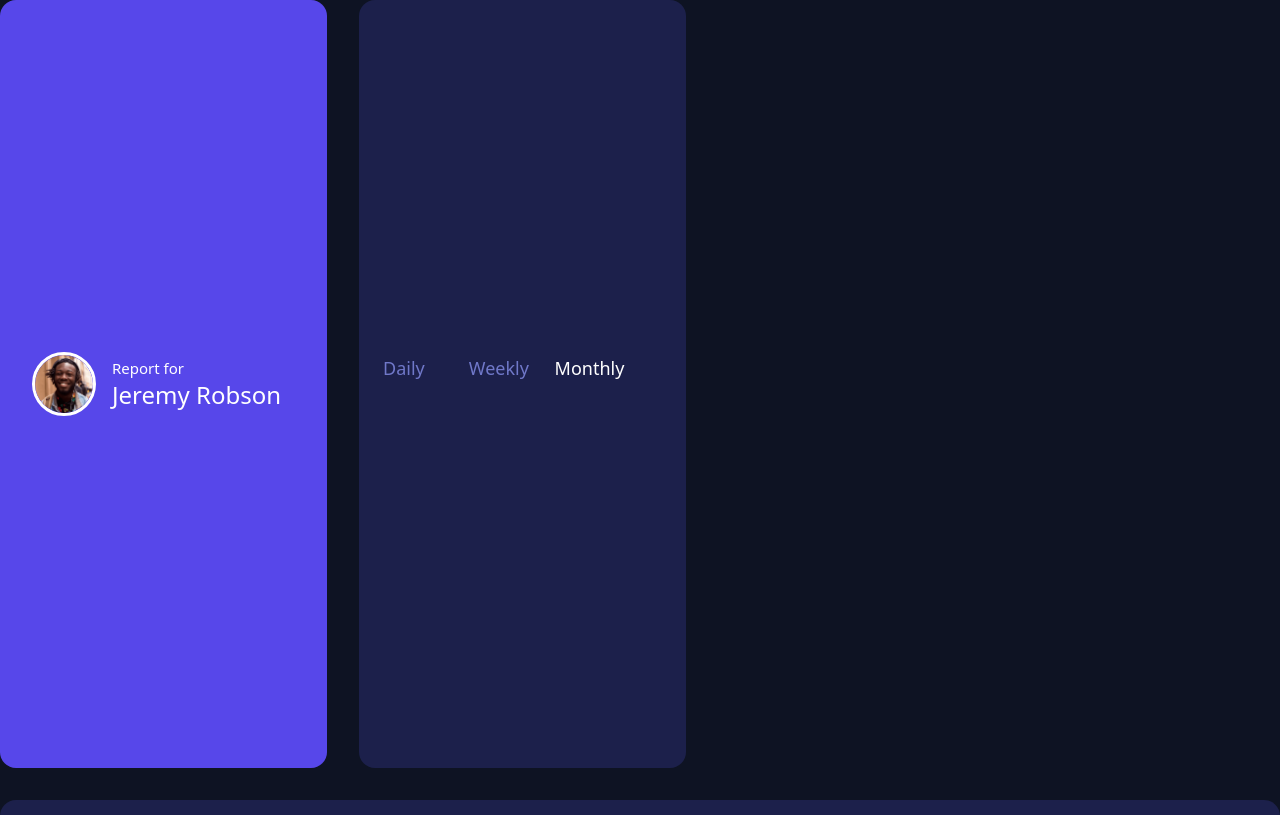
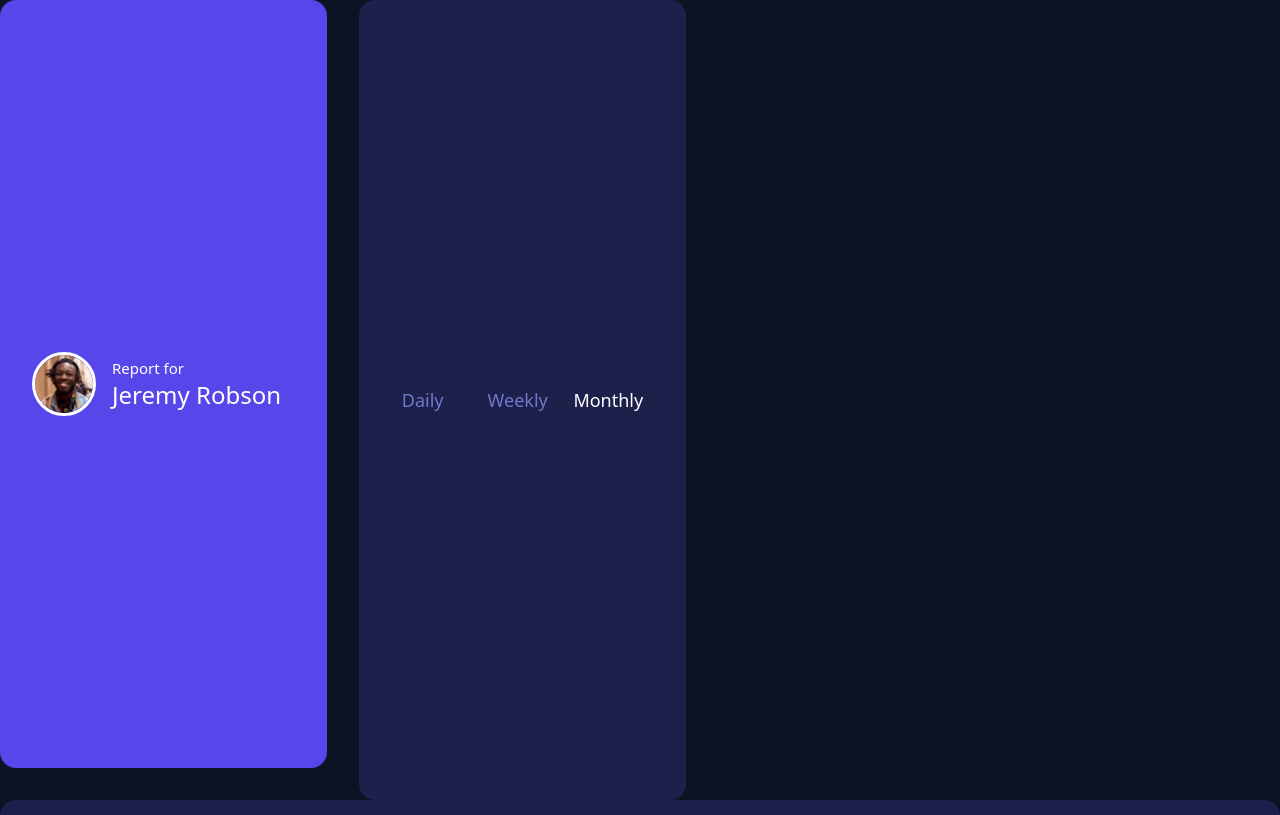
Before and after one commit to NarelaCamara/time-tracking-dashboard, a React (Vite) app: page / in a window 1280 px wide. Shown: the top 815 px of the page. Built offline with nearby package versions, Linux system fonts and the light colour scheme.

Commit message:
feat: menu

```diff
--- a/src/components/menu/Menu.tsx
+++ b/src/components/menu/Menu.tsx
@@ -11,7 +11,7 @@ type RutineType = (typeof Rutine)[keyof typeof Rutine];
 export const Menu = () => {
   const [rutine, setRutine] = useState<RutineType>(Rutine.Monthly);
   return (
-    <div className="pb-8 min-w-[327px]  flex items-center gap-4 bg-[#1C204B] rounded-2xl mb-8">
+    <div className="min-w-[327px]  flex items-center justify-center  gap-6 bg-[#1C204B] rounded-2xl ">
       <div className="grid grid-cols-3 gap-4 p-6 relative">
         <h3
           onClick={() => setRutine(Rutine.Daily)}
```
